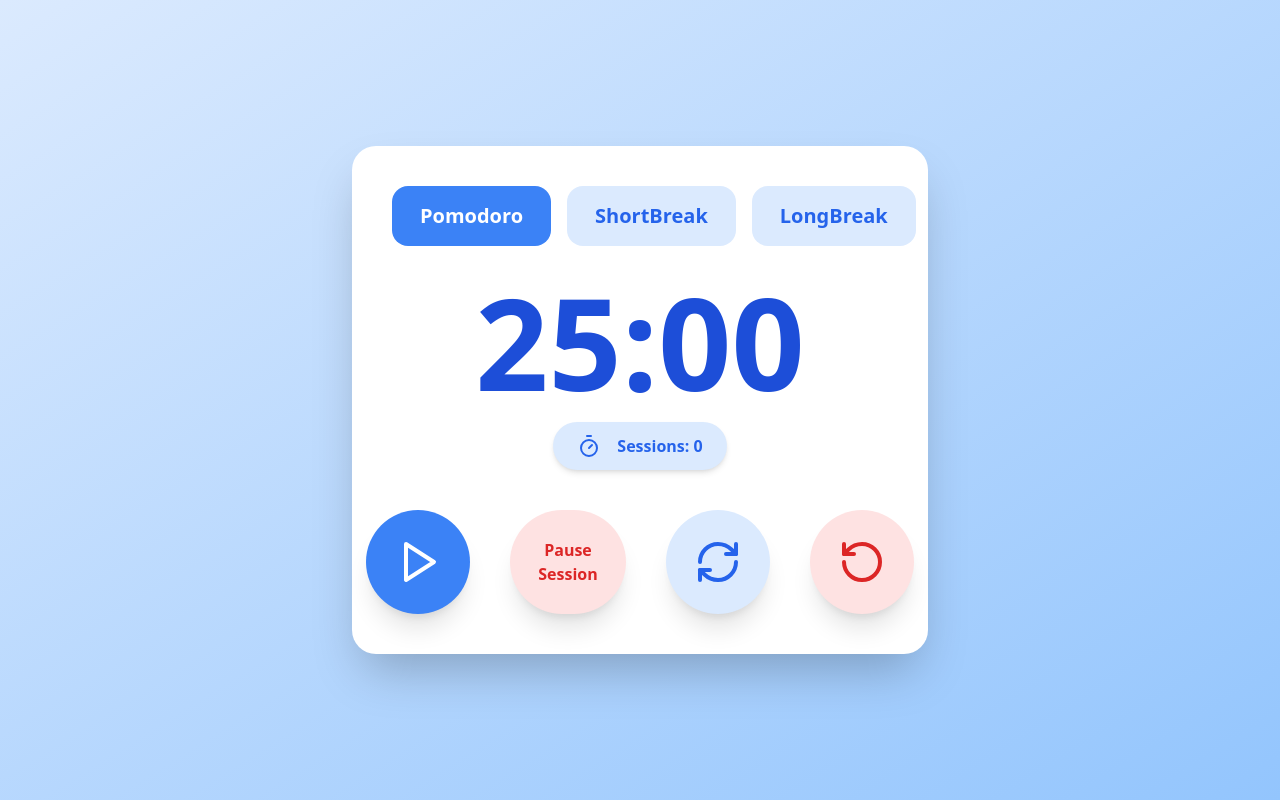
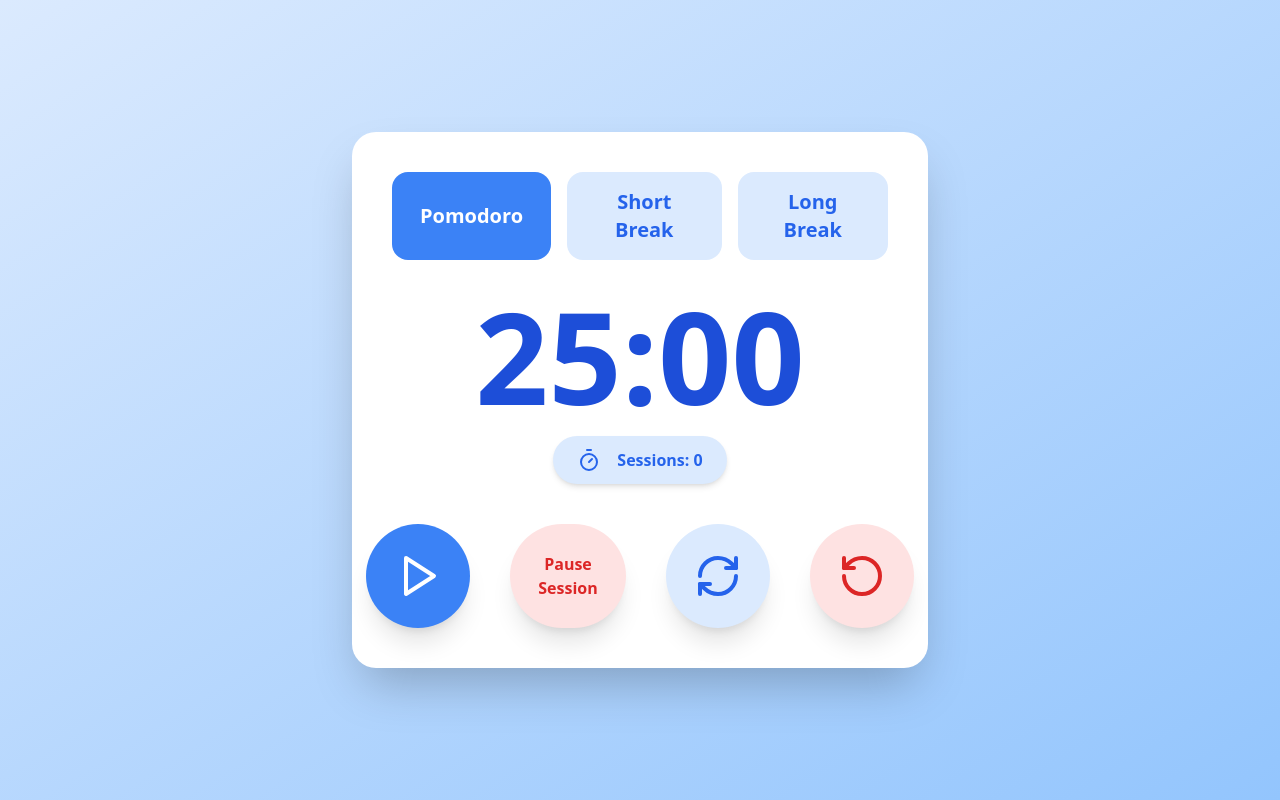
Before and after one commit to shivamjaisingh/pomodoro-app, a React (Create React App) app: page / in a window 1280 px wide. Built offline with nearby package versions, Linux system fonts and the light colour scheme.

Commit message:
made changes to button display name

```diff
--- a/src/PomodoroApp.js
+++ b/src/PomodoroApp.js
@@ -73,7 +73,6 @@ const PomodoroApp = () => {
   }, [isRunning, timeLeft]);
 
   const handleTimerComplete = () => {
-    // Play the chime sound if available
     if (audioRef.current) {
       audioRef.current.play();
     }
@@ -82,22 +81,14 @@ const PomodoroApp = () => {
       setCompletedSessions((prev) => {
         const newCount = prev + 1;
         const nextMode = (newCount % 4 === 3) ? 'longBreak' : 'shortBreak';
-
-        // Update mode and timeLeft based on the new mode
         setMode(nextMode);
         setTimeLeft(configurations[nextMode]);
-
-        // Automatically start the next timer
         setIsRunning(true);
-
         return newCount;
       });
     } else {
-      // If the current mode is a break, return to pomodoro mode
       setMode('pomodoro');
       setTimeLeft(configurations.pomodoro);
-
-      // Automatically start the next timer
       setIsRunning(true);
     }
   };
@@ -138,18 +129,15 @@ const PomodoroApp = () => {
   };
 
   const pauseSession = () => {
-    // Explicitly pause the timer
     setIsRunning(false);
   };
 
   const changeMode = (newMode) => {
-    // Save the current mode's remaining time
     setModeTimers(prev => ({
       ...prev,
       [mode]: timeLeft
     }));
 
-    // Switch mode and reset the timer to either the saved time or the default configuration time
     setMode(newMode);
     setIsRunning(false);
     setTimeLeft(modeTimers[newMode] || configurations[newMode]);
@@ -157,25 +145,35 @@ const PomodoroApp = () => {
 
   return (
     <div className="min-h-screen bg-gradient-to-br from-blue-100 to-blue-300 flex items-center justify-center p-4">
-      {/* Ensure chime.mp3 is placed in the public folder */}
       <audio ref={audioRef} src="/chime.mp3" preload="auto" />
 
       <div className="bg-white rounded-3xl shadow-2xl p-6 md:p-10 w-full max-w-xl">
         <div className="flex justify-between mb-8 space-x-4">
-          {Object.keys(configurations).map((timerMode) => (
+          {Object.keys(configurations).map((timerMode) => {
+            let displayName;
+            if (timerMode === 'longBreak') {
+              displayName = 'Long Break';
+            } else if (timerMode === 'shortBreak') {
+              displayName = 'Short Break';
+            } else {
+              displayName = timerMode.charAt(0).toUpperCase() + timerMode.slice(1);
+            }
+
+            return (
               <button
                 key={timerMode}
                 onClick={() => changeMode(timerMode)}
-              title={`Switch to ${timerMode.charAt(0).toUpperCase() + timerMode.slice(1)} mode`}
+                title={`Switch to ${displayName} mode`}
                 className={`px-7 py-4 text-lg sm:text-xl rounded-2xl transition-all duration-300 font-bold ${
                   mode === timerMode
                     ? 'bg-blue-500 text-white'
                     : 'bg-blue-100 text-blue-600 hover:bg-blue-200'
                 }`}
               >
-              {timerMode.charAt(0).toUpperCase() + timerMode.slice(1)}
+                {displayName}
               </button>
-          ))}
+            );
+          })}
         </div>
 
         <div className="text-center mb-10">
@@ -202,7 +200,6 @@ const PomodoroApp = () => {
             {isRunning ? <Pause size={48} /> : <Play size={48} />}
           </button>
 
-          {/* Updated "Pause Session" button with same color as "Reset Entire App and Session" */}
           <button
             onClick={pauseSession}
             title="Pause Session"
```
Lines whose indentation alone changed are shown as unchanged.
